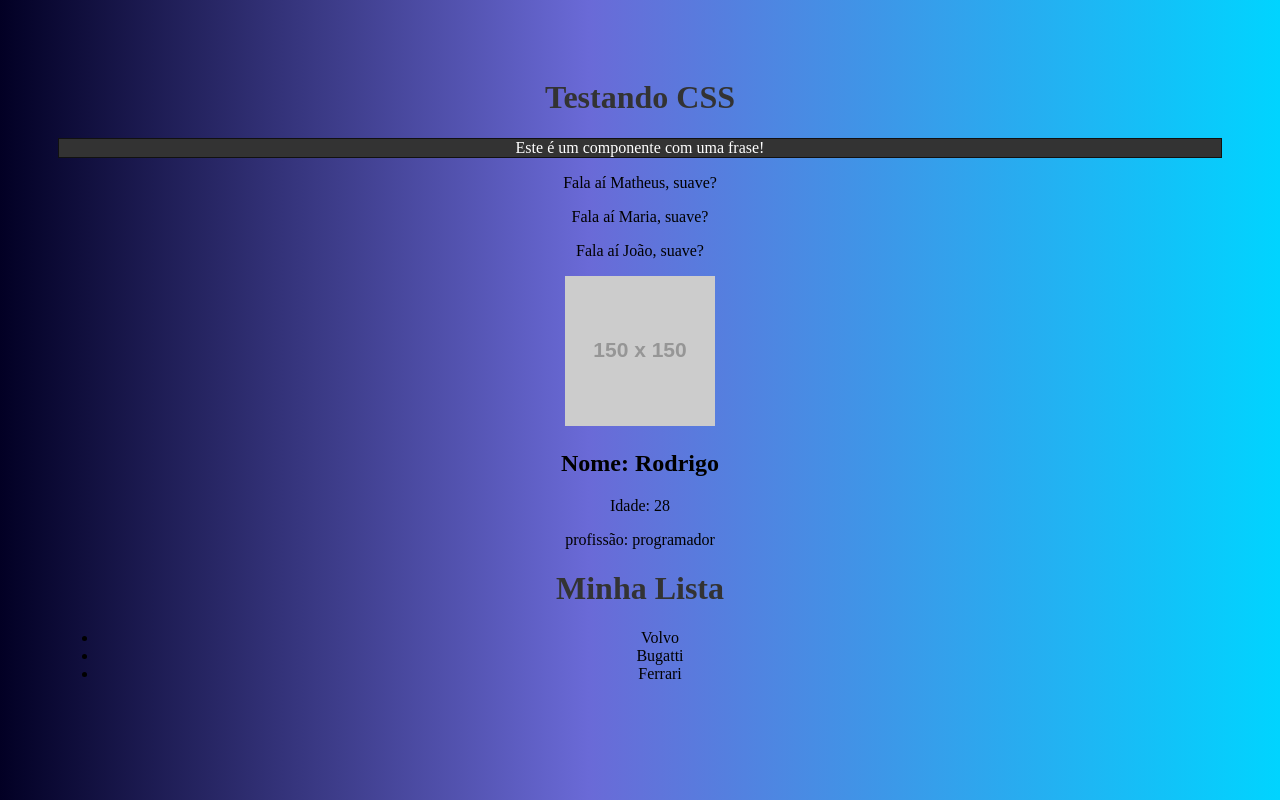
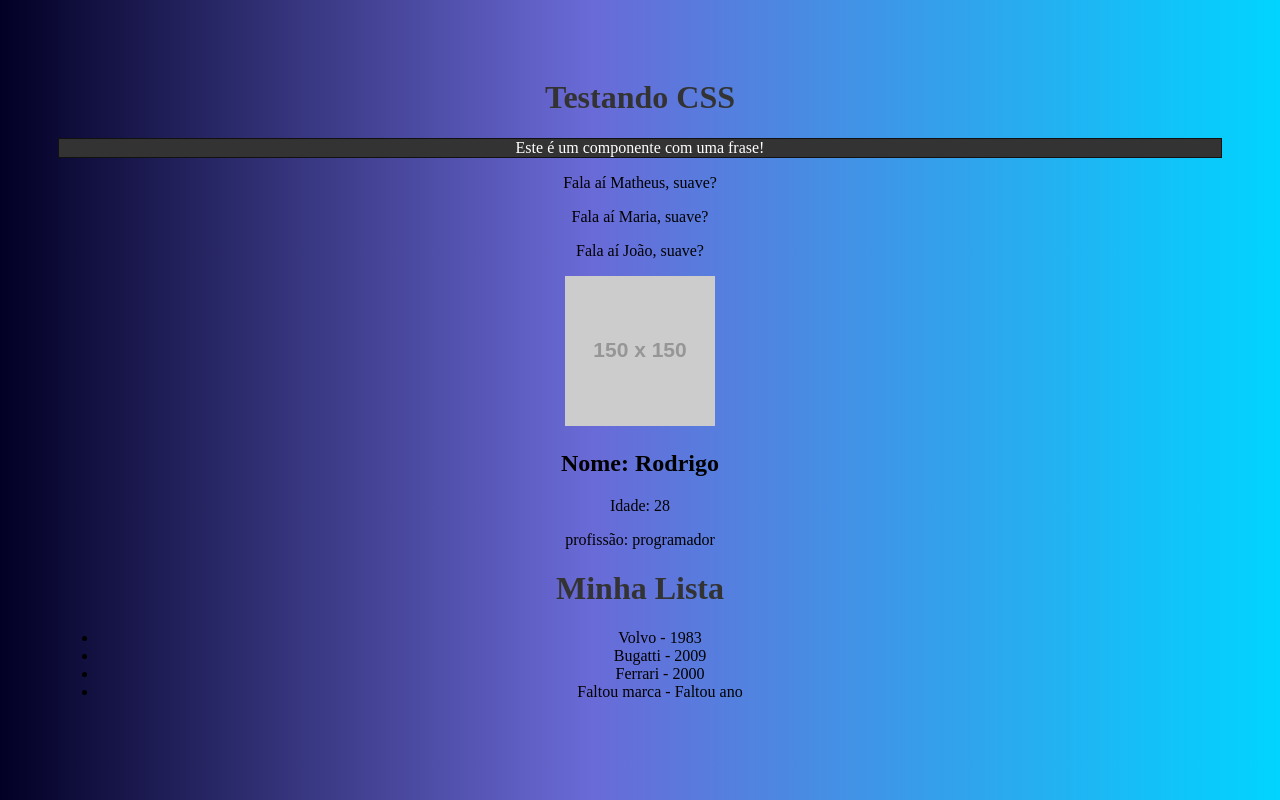
Before and after one commit to guilhermealbanaz/React.js-Curso-Introdutorio, a React (Create React App) app: page / in a window 1280 px wide. Shown: the top 800 px of the page. Built offline with nearby package versions, Linux system fonts and the light colour scheme.

Commit message:
PropTypes, DefaultProps

```diff
--- a/src/components/Item.js
+++ b/src/components/Item.js
@@ -1,8 +1,22 @@
-function Item({marca}){
+import PropTypes from 'prop-types'
+
+
+function Item({marca, ano_lancamento}){
     return(
         <>
-            <li>{marca}</li>
+            <li>{marca} - {ano_lancamento}</li>
         </>
     )
 }
+
+Item.propTypes = {
+    marca: PropTypes.string.isRequired,
+    ano_lancamento: PropTypes.number.isRequired
+}
+
+Item.defaultProps = {
+    marca: 'Faltou marca',
+    ano_lancamento: 'Faltou ano'
+}
+
 export default Item
--- a/src/components/List.js
+++ b/src/components/List.js
@@ -7,9 +7,10 @@ function List(){
                 Minha Lista
             </h1>
             <ul>
-                <Item marca='Volvo'/>
-                <Item marca='Bugatti'/>
-                <Item marca='Ferrari'/>
+                <Item marca='Volvo' ano_lancamento={1983} />
+                <Item marca='Bugatti' ano_lancamento={2009} />
+                <Item marca='Ferrari' ano_lancamento={2000} />
+                <Item/>
             </ul>
         </>
     )
```
